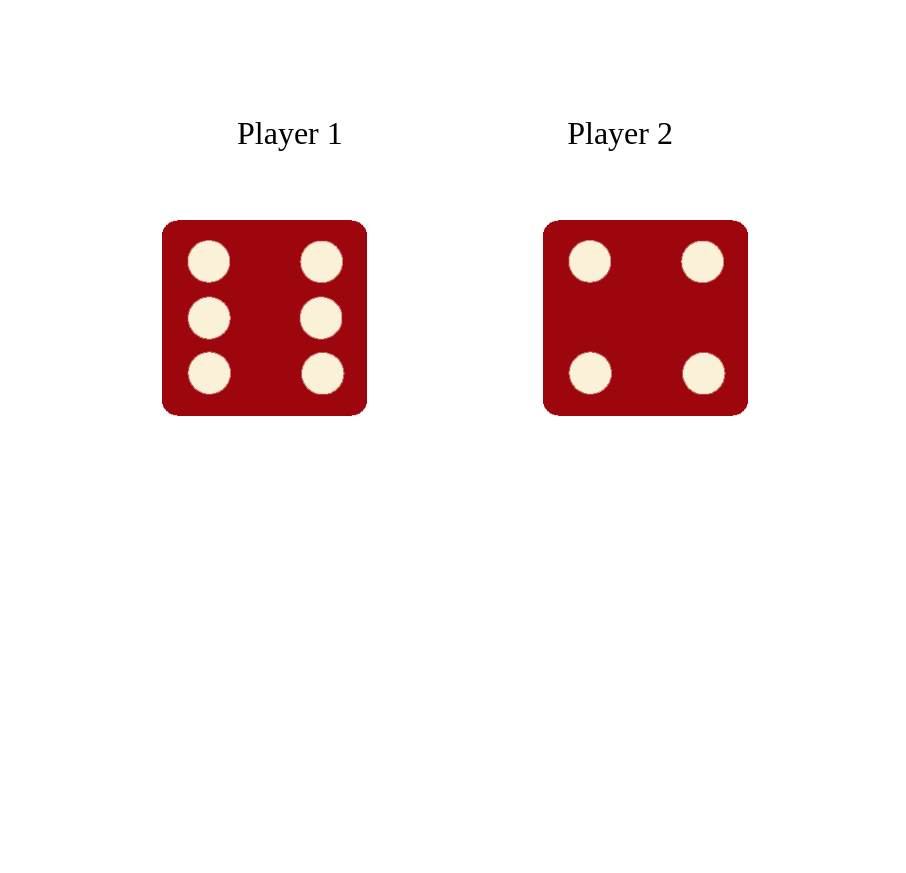
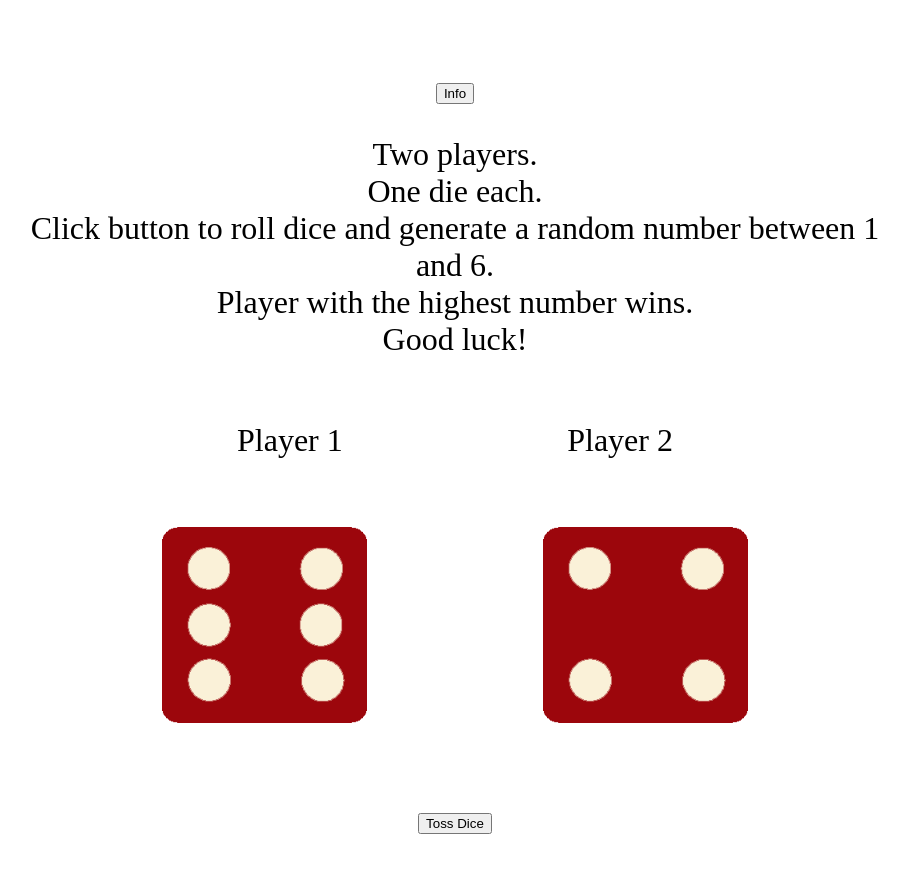
Before and after one commit to radicaladi/gameofdice, a plain HTML site: page index.html in a window 1280 px wide. Shown: the part 395-1268 px from the top of the page, without its empty margins (185-1091 px from the left). Before the commit the page ends 908 px from the top, so only its background shows below. Drawn offline with Linux system fonts and the light colour scheme.

Commit message:
add button tossButton and gameInfo, game info added

```diff
--- a/index.html
+++ b/index.html
@@ -9,8 +9,20 @@
 <div class="wrapper">
     <header>
         <h1 id="hero">
-            Refresh Me
+            Dice Game
         </h1>
+        <aside>
+            <button class="gameInfo">
+                Info
+            </button>
+            <p class="gameInfoContent">
+                Two players.<br>
+                One die each.<br>
+                Click button to roll dice and generate a random number between 1 and 6.<br>
+                Player with the highest number wins.<br>
+                Good luck!<br>
+            </p>
+        </aside>
     </header>
     <main>
         <div>
@@ -29,6 +41,13 @@
                 <img id="die2" class="dice" src="assets/images/dice6.png" alt="dice-side-1">
             </section>
         </div>
+        <div>
+            <section>
+                <button id="tossButton">
+                    Toss Dice
+                </button>
+            </section>
+        </div>
     </main>
     <footer></footer>
 </div>
```
